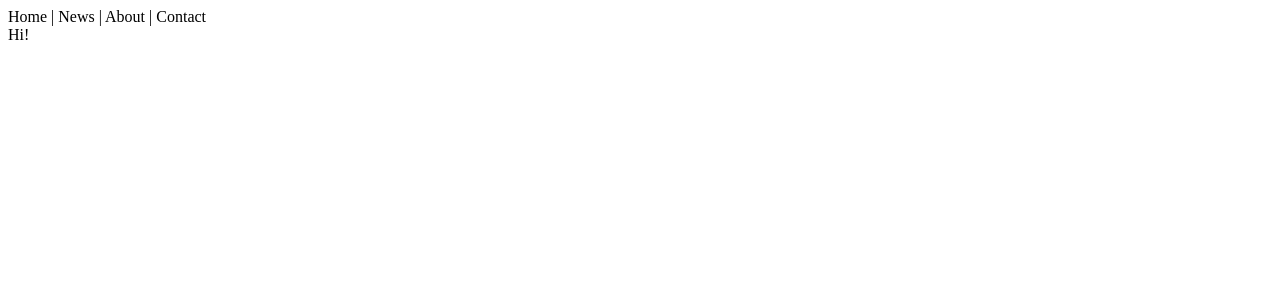
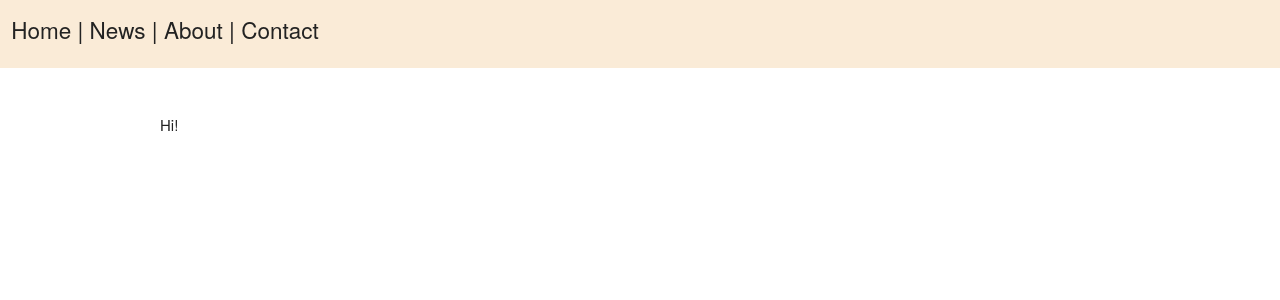
Before and after one commit to Sunset05/law-and-order-SVU-frontend, a React (Create React App) app: page / in a window 1280 px wide. Shown: the top 300 px of the page. Built offline with nearby package versions, Linux system fonts and the light colour scheme.

Commit message:
added skeleton style sheetin index.html. added simple styling to nav.

```diff
--- a/public/index.html
+++ b/public/index.html
@@ -24,6 +24,7 @@
       work correctly both with client-side routing and a non-root public URL.
       Learn how to configure a non-root public URL by running `npm run build`.
     -->
+    <link rel="stylesheet" href="https://cdnjs.cloudflare.com/ajax/libs/skeleton/2.0.4/skeleton.min.css">
     <title>React App</title>
   </head>
   <body>
--- a/src/App.css
+++ b/src/App.css
@@ -1,38 +1,14 @@
-.App {
-  text-align: center;
+body, html {
+  border: 0;
+  margin: 0;
+  padding: 0;
 }
 
-.App-logo {
-  height: 40vmin;
-  pointer-events: none;
+nav {
+  background-color: antiquewhite;
+  display: flex;
+  font-size: 1.5em;
+  height: 2em;
+  margin-bottom: 2em;
+  padding: .5em;
 }
-
-@media (prefers-reduced-motion: no-preference) {
-  .App-logo {
-    animation: App-logo-spin infinite 20s linear;
-  }
-}
-
-.App-header {
-  background-color: #282c34;
-  min-height: 100vh;
-  display: flex;
-  flex-direction: column;
-  align-items: center;
-  justify-content: center;
-  font-size: calc(10px + 2vmin);
-  color: white;
-}
-
-.App-link {
-  color: #61dafb;
-}
-
-@keyframes App-logo-spin {
-  from {
-    transform: rotate(0deg);
-  }
-  to {
-    transform: rotate(360deg);
-  }
-}
```
